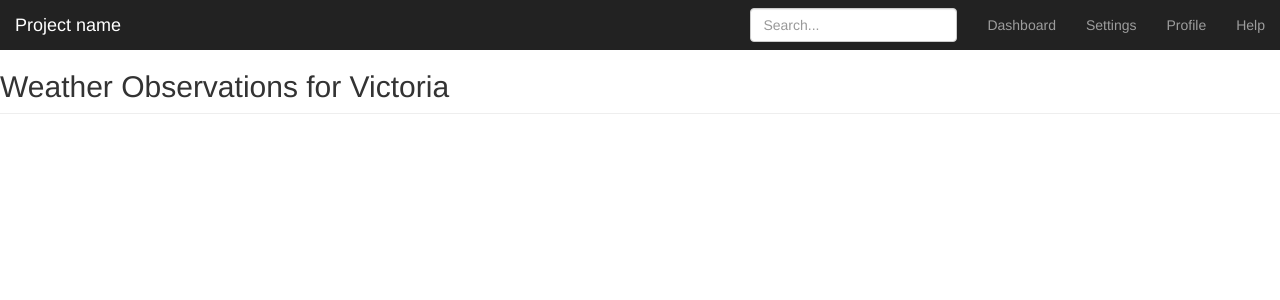
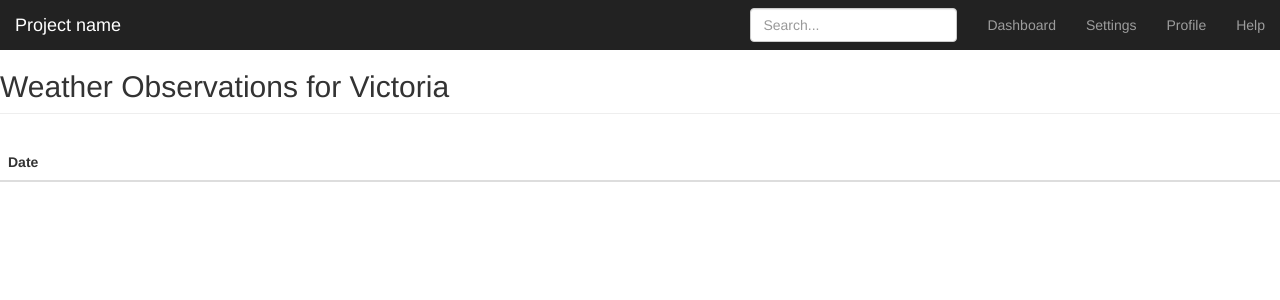
Before and after one commit to OG-SEPT/sept-weather, a Flask app: template templates/victoria.html in a window 1280 px wide. Shown: the top 300 px of the page. Run offline with Flask 2, Linux system fonts and the light colour scheme; the template is opened without the code that fills it, so the values that code supplies are empty; some libraries are stand-ins or nearby versions.

Commit message:
working on ajax

```diff
--- a/app.py
+++ b/app.py
@@ -165,9 +165,14 @@ def get_station_data(url):
 
     for con in content:
         date = con.find('th').get_text()
-        day = con.find_all('td')[2].get_text()
-        print date
-        print day
+        td = con.find_all('td')
+        day = td[0]
+        min_temp = td[1]
+
+
+        print "date: " + date
+        print "day:" + day
+        print "min_temp" + min_temp
         print '\n'
 
 
--- a/static/js/main.js
+++ b/static/js/main.js
@@ -25,6 +25,7 @@ function loadFunction(name) {
     });
 }
 
+
 function getRequest(url){
     $.ajax({
         type: 'GET',
--- a/templates/victoria.html
+++ b/templates/victoria.html
@@ -14,9 +14,21 @@
             </tr>
         </thead>
         <tbody id="stations">
+
         </tbody>
     </table>
+</div>
+<div class="table-responsive">
+    <table class="table table-striped">
+        <thead>
+            <tr>
+                <th>Date</th>
+            <tr>
+        </thead>
+        <tbody id="station_data">
 
+        </tbody>
+    </table>
 </div>
 
 {% endblock %}
```
